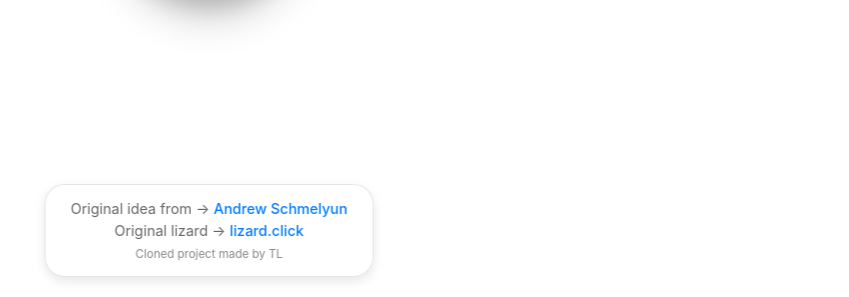
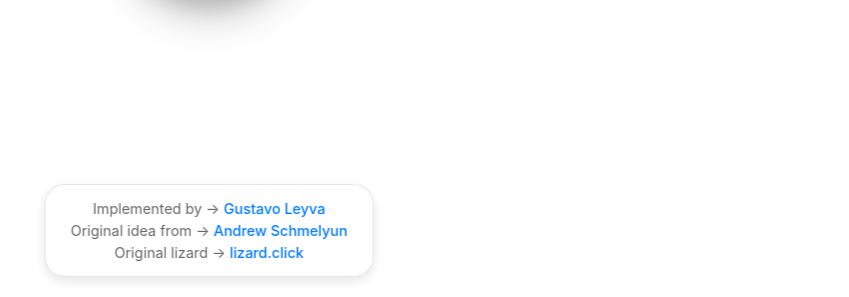
Before and after one commit to gusleyva/lizard-loop, a website: page public/index.html in a window 1280 px wide. Shown: the part 503-800 px from the top of the page, without its empty margins (431-1280 px from the left). Drawn offline with Linux system fonts and the light colour scheme; no server answers.

Commit message:
20251031 - Update Gustavo Leyva link

```diff
--- a/package.json
+++ b/package.json
@@ -44,6 +44,6 @@
     "sqlite",
     "redis"
   ],
-  "author": "TL",
+  "author": "Gustavo Leyva",
   "license": "MIT"
 }
--- a/public/index.html
+++ b/public/index.html
@@ -276,9 +276,9 @@
     </div>
 
     <div class="footer">
-        <div>Original idea from → <a href="https://aschmelyun.com/" target="_blank" rel="noopener noreferrer">Andrew Schmelyun</a></div>
+        <div>Implemented by     → <a href="https://website-swe-gusleyva.vercel.app/" target="_blank" rel="noopener noreferrer">Gustavo Leyva</a></div>
+        <div style="margin-top: 5px;">Original idea from → <a href="https://aschmelyun.com/" target="_blank" rel="noopener noreferrer">Andrew Schmelyun</a></div>
         <div style="margin-top: 5px;">Original lizard → <a href="https://lizard.click/" target="_blank" rel="noopener noreferrer">lizard.click</a></div>
-        <div class="credit">Cloned project made by TL</div>
     </div>
 
     <script>
```
Also changed, not shown: README.md.
